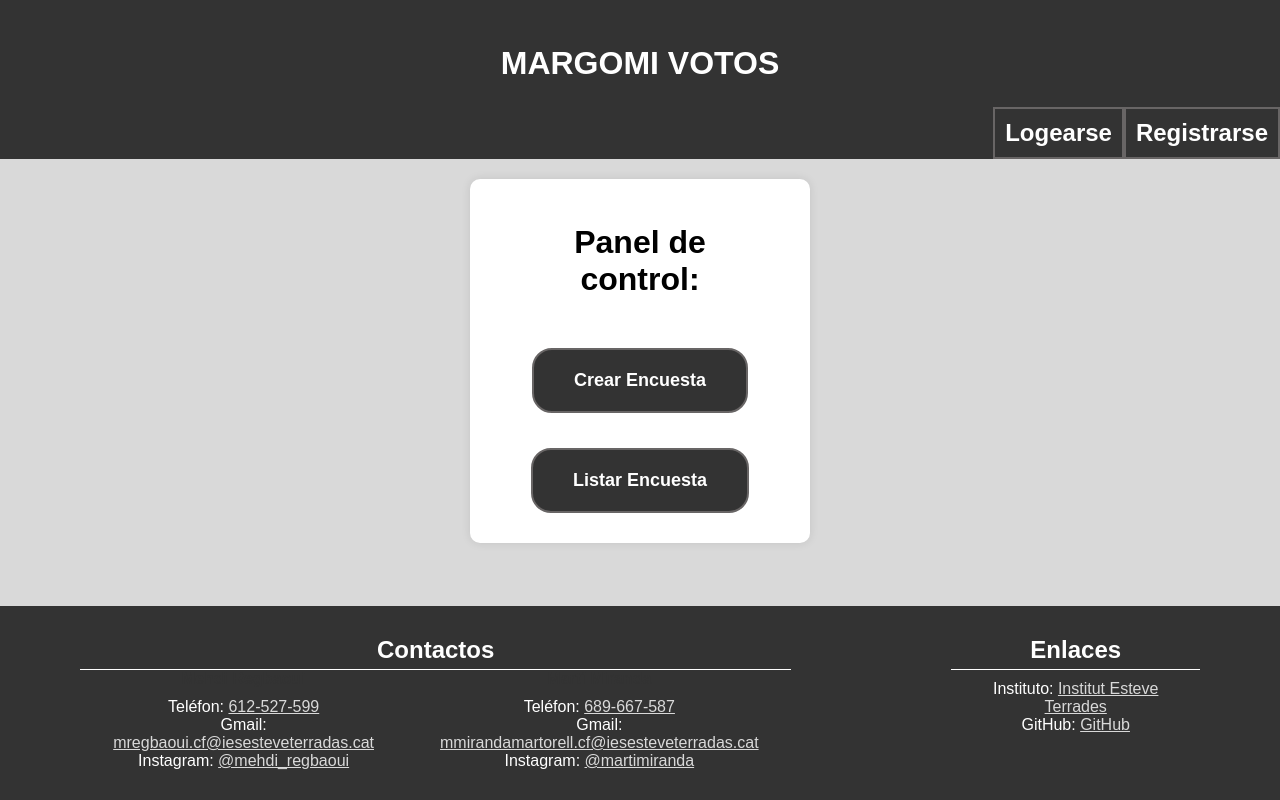
After one commit to martimiranda/P2_Vota, a PHP site: page /dashboard.php in a window 1280 px wide. The commit adds this page. Run offline with PHP 8.4, Linux system fonts and the light colour scheme.

Commit message:
login y deachboard

```diff
--- /dev/null
+++ b/dashboard.php
@@ -0,0 +1,31 @@
+<!DOCTYPE html>
+<html lang="es">
+<head>
+    <meta charset="UTF-8">
+    <meta name="viewport" content="width=device-width, initial-scale=1.0">
+    <title>Panel de control</title>
+    <link rel="stylesheet" href="style.css">
+</head>
+<body>
+    <?php
+    include('header.php');
+    ?>
+
+
+    <div class="container">
+        <div id="box">
+            <h1>Panel de control:</h1>
+            <section>
+                <a class='button2' href="#">Crear Encuesta</a>
+                <a class='button2' href="#">Listar Encuesta</a>
+            </section>
+        </div>
+    </div>
+
+
+    <?php
+    include('footer.php');
+    ?>
+
+</body>
+</html>
--- a/footer.php
+++ b/footer.php
@@ -14,7 +14,7 @@
                 <h4>Martí Miranda</h4>
                 <p class="footer">
                     Teléfon: <a href="tel:+689667587">689-667-587</a><br>
-                    Gmail: <a href="mailto:info@example.com">martimiranda2356@gmail.com</a><br>
+                    Gmail: <a href="mailto:mmirandamartorell.cf@iesesteveterradas.cat">mmirandamartorell.cf@iesesteveterradas.cat</a><br>
                     Instagram: <a href="https://www.instagram.com/martimiranda" target="_blank">@martimiranda</a>
                 </p>
             </div>
--- a/header.php
+++ b/header.php
@@ -2,7 +2,7 @@
     <!-- <h1>REGISTRO MARGOMI VOTOS</h1>  -->
     <h1>MARGOMI VOTOS</h1>
     <div class="menu">
-        <a class='menul' href='login.php'><h2>logearse</h2></a>
-        <a class='menul' href='register.php'><h2>registrarse</h2></a>
+        <a class='menul' href='login.php'><h2>Logearse</h2></a>
+        <a class='menul' href='register.php'><h2>Registrarse</h2></a>
     </div>
 </header>
--- a/index.php
+++ b/index.php
@@ -29,8 +29,8 @@
         </ul>
     </main>
     <section>
-        <a class='button' href="login.php">logearse</a>
-        <a class='button' href="register.php">registrarse</a>
+        <a class='button' href="login.php">Logearse</a>
+        <a class='button' href="register.php">Registrarse</a>
     </section>
     <?php
     include('footer.php');
--- a/style.css
+++ b/style.css
@@ -105,6 +105,21 @@ img {
     transition-duration: 1s;
 }
 
+.button2{
+    display: inline-block;
+    padding: 20px 40px;
+    margin: 25px 25px 10px 25px;
+    background-color: #333;
+    border: 2px solid #686565;
+    text-decoration: none;
+    border-radius: 20px;
+    font-weight: bold;
+    font-size: 18px;
+    color: #fff;
+    font-family: 'Lora', sans-serif;
+    transition-duration: 1s;
+}
+
 .button:hover:hover{
     transition-duration: 1s;
     background-color: #686565;
@@ -122,6 +137,15 @@ img {
     max-width: 300px;
     background-color: #fff;
     padding: 20px;
+    border-radius: 10px;
+    box-shadow: 0 0 10px rgba(0, 0, 0, 0.1);
+}
+
+#box2 {
+    margin: 20px auto;
+    max-width: 30%;
+    background-color: #fff;
+    padding: 50px;
     border-radius: 10px;
     box-shadow: 0 0 10px rgba(0, 0, 0, 0.1);
 }
```
Also changed, not shown: login.php (+65 -6 lines), logout.php (added, +33 -0 lines), register.js (+23 -0 lines).
